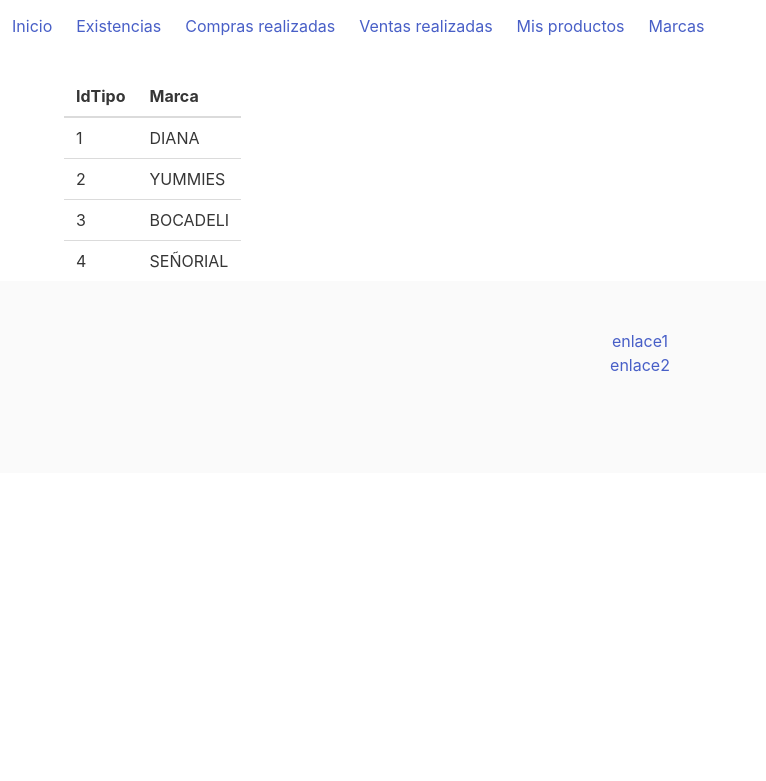
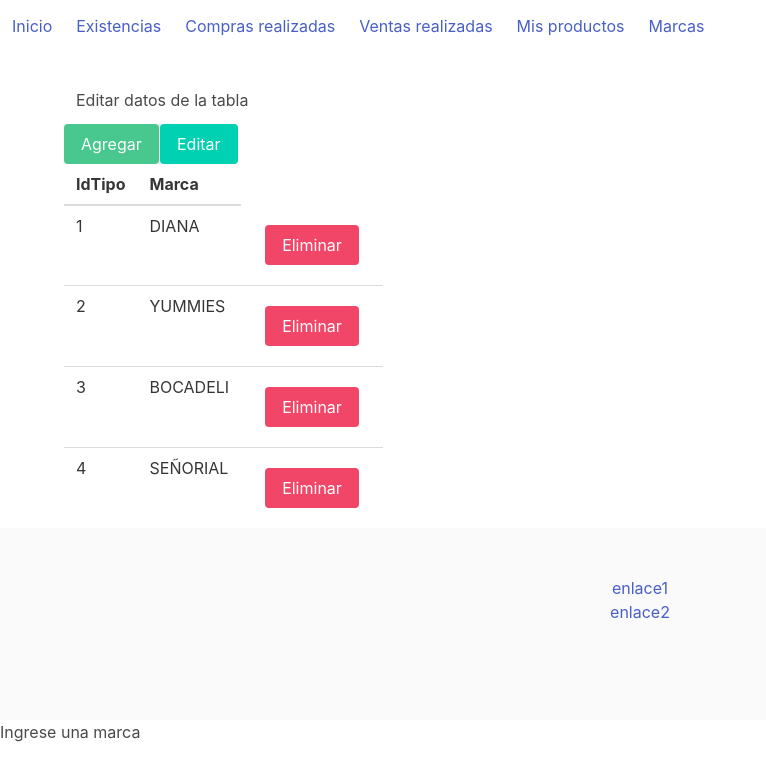
Before and after one commit to HarryZX/DataShop, a PHP site: page /DataShop/Marcas in a window 1280 px wide. Shown: the top 781 px of the page, without its empty margins (0-766 px from the left). Run offline with PHP 8.4, Linux system fonts and the light colour scheme; data comes from the database, SQL or seed files in the repository; data that the repository does not hold is empty; some libraries are stand-ins or nearby versions.

Commit message:
Metodo para agregar datos
Se agregaaron los métodos para agregar datos a la base de datos de: Productos y Tipos (marcas).
Se crearon los formularios para agregar los datos.

```diff
--- a/controllers/Marcas.php
+++ b/controllers/Marcas.php
@@ -1,9 +1,20 @@
 <?php
 require('models/MarcasModel.php');
 
+// INSTANCIAMOS LA CLASE PARA MANIPULAR LOS DATOS DE LAS MARCAS
 $datos = new MarcasModel();
 
+// OBTENEMOS LOS DATOS A MOSTRAR EN LA TABLA
 $tablaMarcas = $datos->getMarcas();
 
+// INCLUIMOS LA VISTA DE LAS MARCAS
 require('views/MarcasView.php');
+
+// INSERTAMOS LOS DATOS OBTENIDOS POR POST
+if ($_POST["marca"]) {
+    $nombreMarca = $_POST["marca"];
+    $datos->setMarcas($nombreMarca);
+}else{
+    echo "<h1>Ingrese una marca</h1>";
+}
 ?>
--- a/models/MarcasModel.php
+++ b/models/MarcasModel.php
@@ -29,5 +29,17 @@ class MarcasModel extends ConnectionDB{
 
 		return $todoMarcas;
 	}
+
+	// FUNCIÓN PARA INSERTAR DATOS EN LA TABLA TIPOS
+	public function setMarcas($marca)
+	{
+		// REALIZAMOS LA CONSULTA CORRESPONDIENTE
+		$query = $this->connect()->prepare('INSERT INTO tipos (marca) VALUES (:marca);');
+
+		// INSERTAMOS LOS DATOS OBTENIDOS
+		$query->execute([':marca' => $marca]);
+
+		$query->closeCursor();
+	}
 }
 ?>
--- a/views/MarcasView.php
+++ b/views/MarcasView.php
@@ -1,6 +1,36 @@
 <?php
 	require('includes/Headers.php');
 ?>
+	<div class="container">
+		<div class="column"><p class="is-large">Editar datos de la tabla</p></div>
+		<div class="columns is-gapless">
+			<div class="column is-1"><button id="add" class="button is-success">Agregar</button></div>
+			<div class="column is-1"><button class="button is-primary">Editar</button></div>
+		</div>
+	</div>
+
+	<!--ESTILO PARA OCULTAR EL FORMULARIO-->
+	<style>
+		#hidden{ display: none; }
+	</style>
+	<!--FORMULARIO PARA AGREGAR LAS MARCAS-->
+	<div id="hidden" class="container">
+		<form class="level-left" action="" method="POST">
+			<div class="field">
+				<label for="mc" class="label">Inserte nueva marca</label>
+				<div class="control">
+					<input type="text" name="marca" id="mc" class="input is-primary">
+				</div>
+				<br>
+				<div class="control">
+					<input type="submit" class="button is-link" value="Agregar">
+				</div>
+			</div>
+		</form>
+		<br>
+		<button id="close" class="button is-link is-light">Cancelar</button>
+	</div>
+
 	<div class="container">
 		<table class="table">
 			<thead>
@@ -12,10 +42,12 @@
 
 			<tbody>
 				<?php
+					// ITERAMOS ENTRE LOS DATOS A MOSTRAR
 					foreach ($tablaMarcas as $marca) {
 						echo "<tr>";
 						echo "<td>" . $marca['IDTIPO'] . "</td>";
 						echo "<td>" . $marca['MARCA'] . "</td>";
+						echo '<td><div class="column is-1"><button class="button is-danger">Eliminar</button></div></td>';
 						echo "</tr>";
 					}
 				?>
--- a/views/includes/Footers.php
+++ b/views/includes/Footers.php
@@ -3,5 +3,7 @@
         <li class="level-item"><a href="">enlace2</a></li>
     </div>
     <script defer src="https://use.fontawesome.com/releases/v5.14.0/js/all.js"></script>
+    <!--SCRIPT PARA MOSTRAR Y OCULTAR EL FORMULARIO QUE AGREGA DATOS EN CADA TABLA-->
+    <script src="views/js/despliegue.js"></script>
 </body>
 </html>
--- /dev/null
+++ b/views/js/despliegue.js
@@ -0,0 +1,14 @@
+// OBTENEMOS LO ID DE CADA ELEMENTO
+let oc = document.getElementById("hidden");
+let cr = document.getElementById("close");
+let add = document.getElementById("add");
+
+// MOSTRAMOS EL FORMULARIO PARA AGREGAR DATOS
+add.onclick = function show(){
+    oc.style.display = "block";
+}
+
+// OCULTAMOS EL FORMULARIO
+cr.onclick = function hide(){
+    oc.style.display = "none";
+}
```
Also changed, not shown: controllers/Productos.php (+16 -0 lines), models/ProductosModel.php (+37 -0 lines), views/ProductosView.php (+68 -1 lines).
